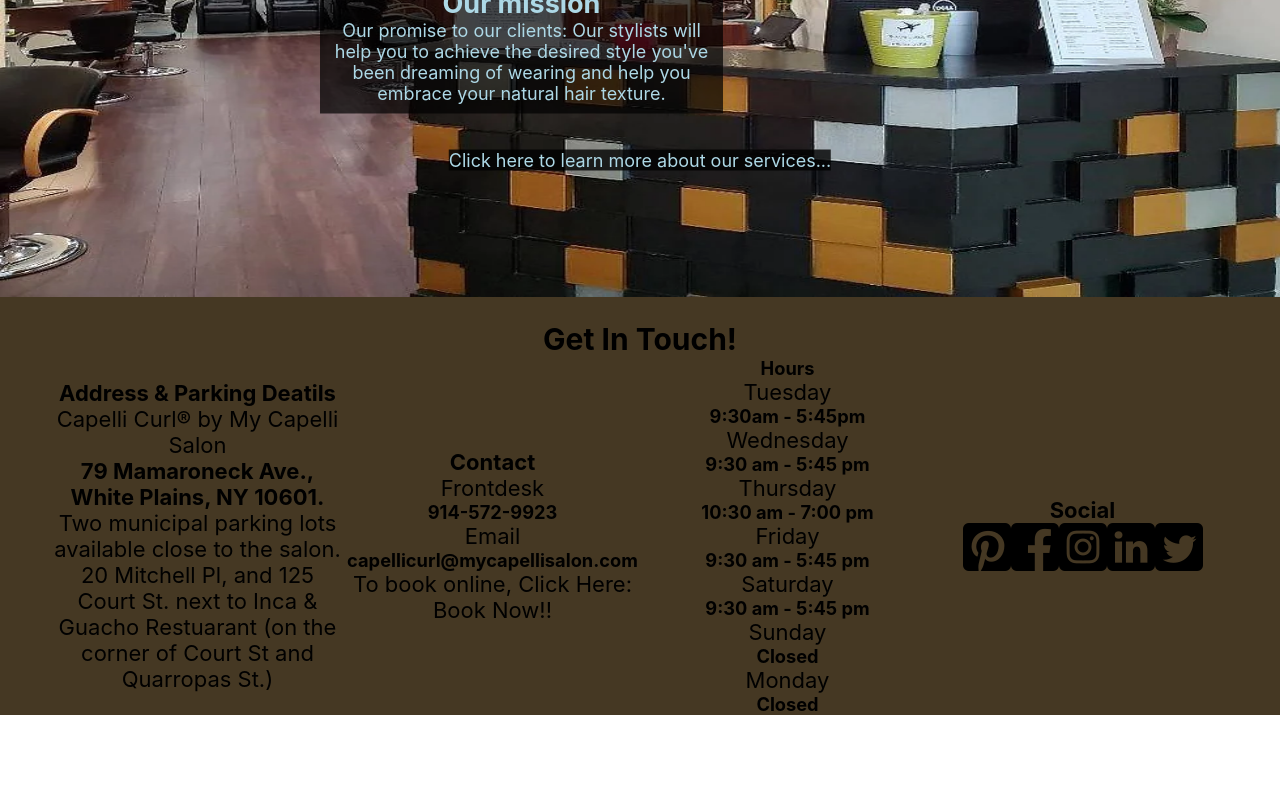
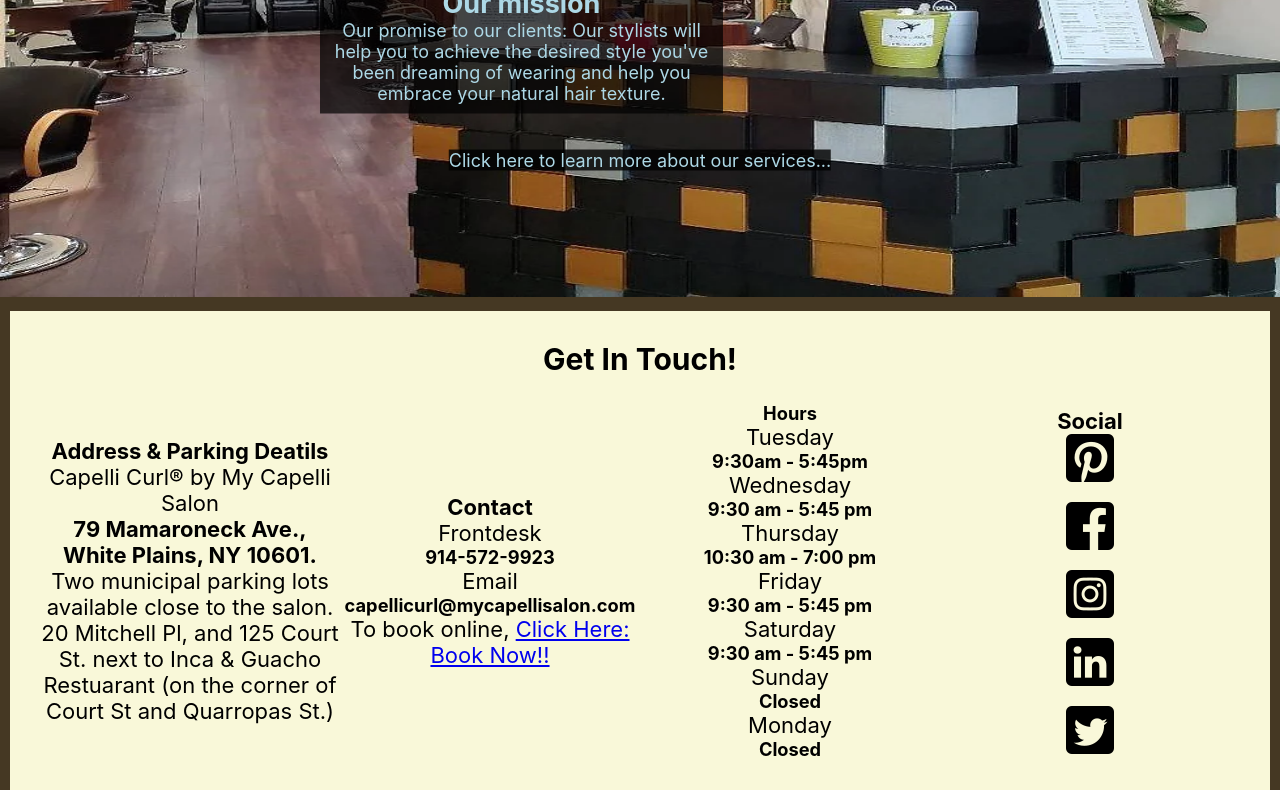
Before and after one commit to alexJSanchez/micapelli, a React (Create React App) app: page / in a window 1280 px wide. Shown: the part 463-1263 px from the top of the page. Before the commit the page ends 1198 px from the top, so only its background shows below. Built offline with nearby package versions, Linux system fonts and the light colour scheme.

Commit message:
third commit

```diff
--- a/src/App.js
+++ b/src/App.js
@@ -36,7 +36,7 @@
 				<img
 					style={{ width: "100%", height: "700px" }}
 					src={frontdesk}
-					alt="logo"
+					alt="frontdesk"
 				></img>
 				<div
 					style={{
@@ -99,10 +99,12 @@
 			</div>
 			<div
 				style={{
+					backgroundColor: "rgb(249,248,217)",
 					display: "grid",
 					fontSize: "22px",
 					alignItems: "center",
-					margin: "20px 50px",
+					margin: "10px 10px",
+					padding: "30px",
 					gridTemplateColumns: "1fr 1fr 1fr 1fr",
 					gridTemplateRows: "auto",
 					gridTemplateAreas:
@@ -113,6 +115,7 @@
 					style={{
 						fontSize: "30px",
 						gridArea: "title",
+						marginBottom: "25px",
 					}}
 				>
 					Get In Touch!
@@ -120,7 +123,6 @@
 				<div style={{ gridArea: "address" }}>
 					<h4>Ad​d​ress & Parking Deatils</h4>
 					<p>Capelli Curl® by My Capelli Salon</p>
-
 					<h4>79 Mamaroneck Ave., White Plains, NY 10601.</h4>
 					<p>
 						Two municipal parking lots available close to the salon. 20 Mitchell
@@ -135,7 +137,10 @@
 					<p>Email</p>
 					<h5>capellicurl@mycapellisalon.com</h5>
 					<p>
-						To book online, <a>Click Here: Book Now!!</a>
+						To book online,{" "}
+						<a href="https://www.vagaro.com/mycapellisaloninc/services/">
+							Click Here: Book Now!!
+						</a>
 					</p>
 				</div>
 				<div style={{ gridArea: "hours" }}>
@@ -161,11 +166,20 @@
 					}}
 				>
 					<h4>Social</h4>
-					<img src={pinterest}></img>
-					<img src={facebook}></img>
-					<img src={instagram}></img>
-					<img src={linkedin}></img>
-					<img src={twitter}></img>
+					<div
+						style={{
+							display: "flex",
+							flexDirection: "column",
+							alignItems: "center",
+							gap: "20px",
+						}}
+					>
+						<img src={pinterest} alt="pinterest icon"></img>
+						<img src={facebook} alt="facebook icon"></img>
+						<img src={instagram} alt="instagram icon"></img>
+						<img src={linkedin} alt="linkedin icon"></img>
+						<img src={twitter} alt="twitter icon"></img>
+					</div>
 				</div>
 			</div>
 		</div>
```
